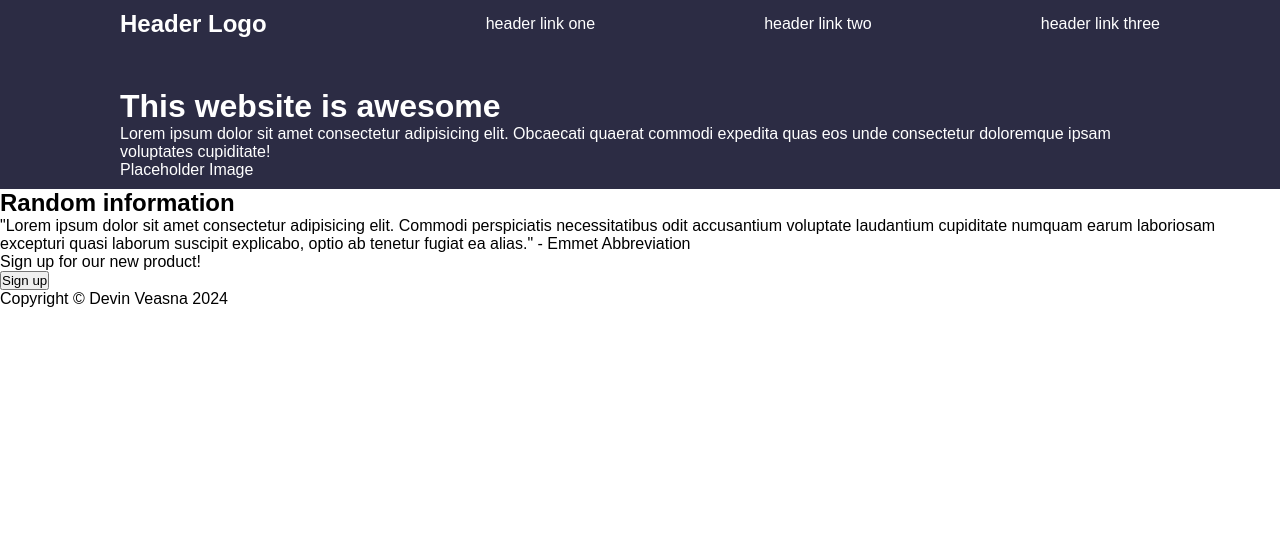
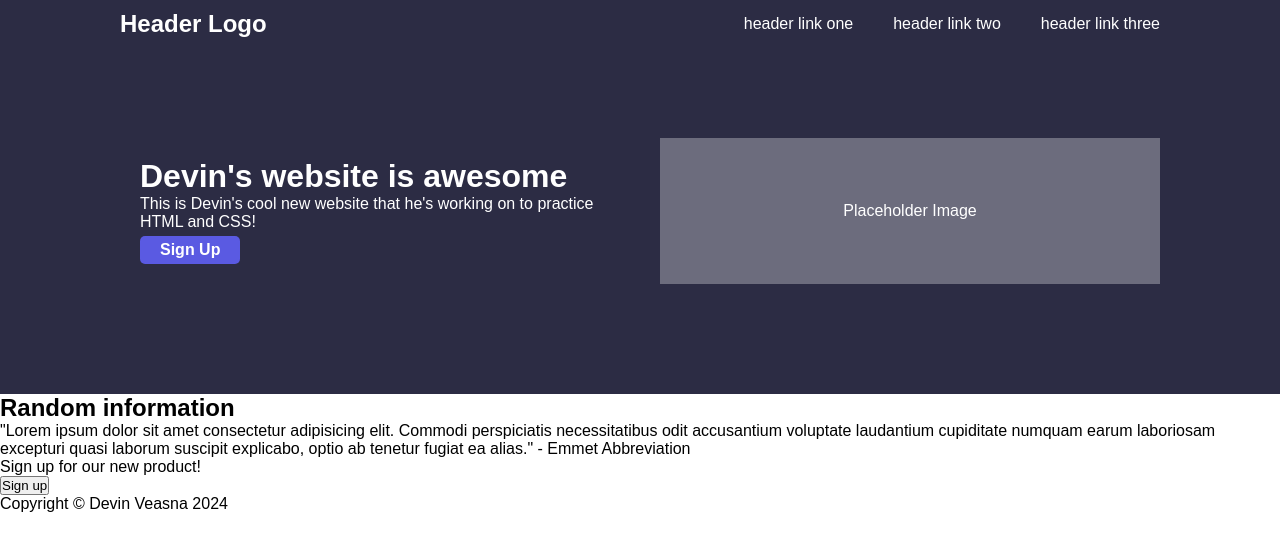
Before and after one commit to veasnadt/htmlcss-website, a plain HTML site: page index.html in a window 1280 px wide. Drawn offline with Linux system fonts and the light colour scheme.

Commit message:
Header CSS & HTML finalized.

```diff
--- a/index.html
+++ b/index.html
@@ -10,15 +10,18 @@
     <div class="header">
         <div class="top-container">
             <h2 class="header-logo">Header Logo</h2>
-            <a href="link1.html" class="header-links" target="_blank">header link one</a>
-            <a href="link2.html" class="header-links" target="_blank">header link two</a>
-            <a href="link3.html" class="header-links" target="_blank">header link three</a>
+            <div class="header-links">
+                <a href="link1.html" class="header-links" target="_blank">header link one</a>
+                <a href="link2.html" class="header-links" target="_blank">header link two</a>
+                <a href="link3.html" class="header-links" target="_blank">header link three</a>
+            </div>
         </div>
 
         <div class="text-img-container">
-            <div class="header-info text">
-                <h1 id="header-text">This website is awesome</h1>
-                <p id="header-subtext">Lorem ipsum dolor sit amet consectetur adipisicing elit. Obcaecati quaerat commodi expedita quas eos unde consectetur doloremque ipsam voluptates cupiditate!</p>
+            <div class="header-info">
+                <h1 id="header-text">Devin's website is awesome</h1>
+                <p id="header-subtext">This is Devin's cool new website that he's working on to practice HTML and CSS!</p>
+                <button id="header-btn">Sign Up</button>
             </div>
             <div class="header-img">Placeholder Image</div>
         </div>
--- a/style.css
+++ b/style.css
@@ -13,12 +13,18 @@
 
 .top-container {
     display: flex;
-    margin-bottom: 50px;
 }
 
 .header-logo {
     margin-left: 0;
     margin-right: 50px;
+}
+
+.header-links {
+    display: flex;
+    margin-right: 0;
+    gap: 40px;
+
 }
 
 a {
@@ -27,3 +33,48 @@ a {
     color: white;
     gap: 20px;
 }
+
+.text-img-container {
+    display: flex;
+    flex-direction: row;
+    justify-content: space-between;
+    padding: 100px 0;
+    margin: 0;
+}
+
+
+.header-info, .header-img {
+    flex: 1;
+    max-width: 50%;
+}
+
+.header-info {
+    box-sizing: border-box;
+    margin: 20px;
+
+}
+
+#header-text {
+    font-weight: bold;
+}
+
+#header-btn {
+    margin-top: 5px;
+    padding: 5px 20px;
+    color: #fff;
+    font-size: 1rem;
+    font-weight: bold;
+        background-color: #5a5ae2;
+    border: none;
+    border-radius: 5px;
+}
+
+.header-img {
+    display: flex;
+    box-sizing: border-box;
+    flex-direction: row;
+    margin: 0;
+    background-color: rgba(255, 255, 255, 0.3);
+    align-items: center;
+    justify-content: center;
+}
```
